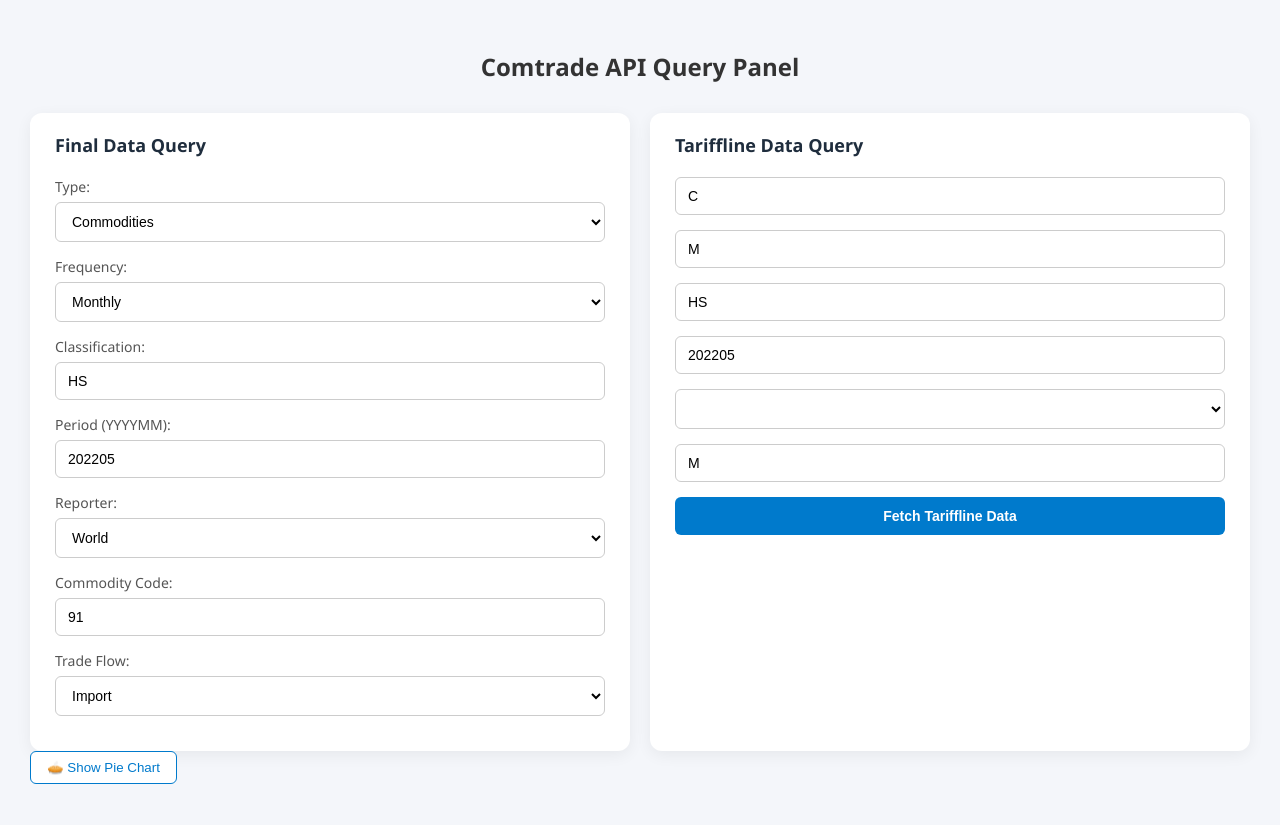
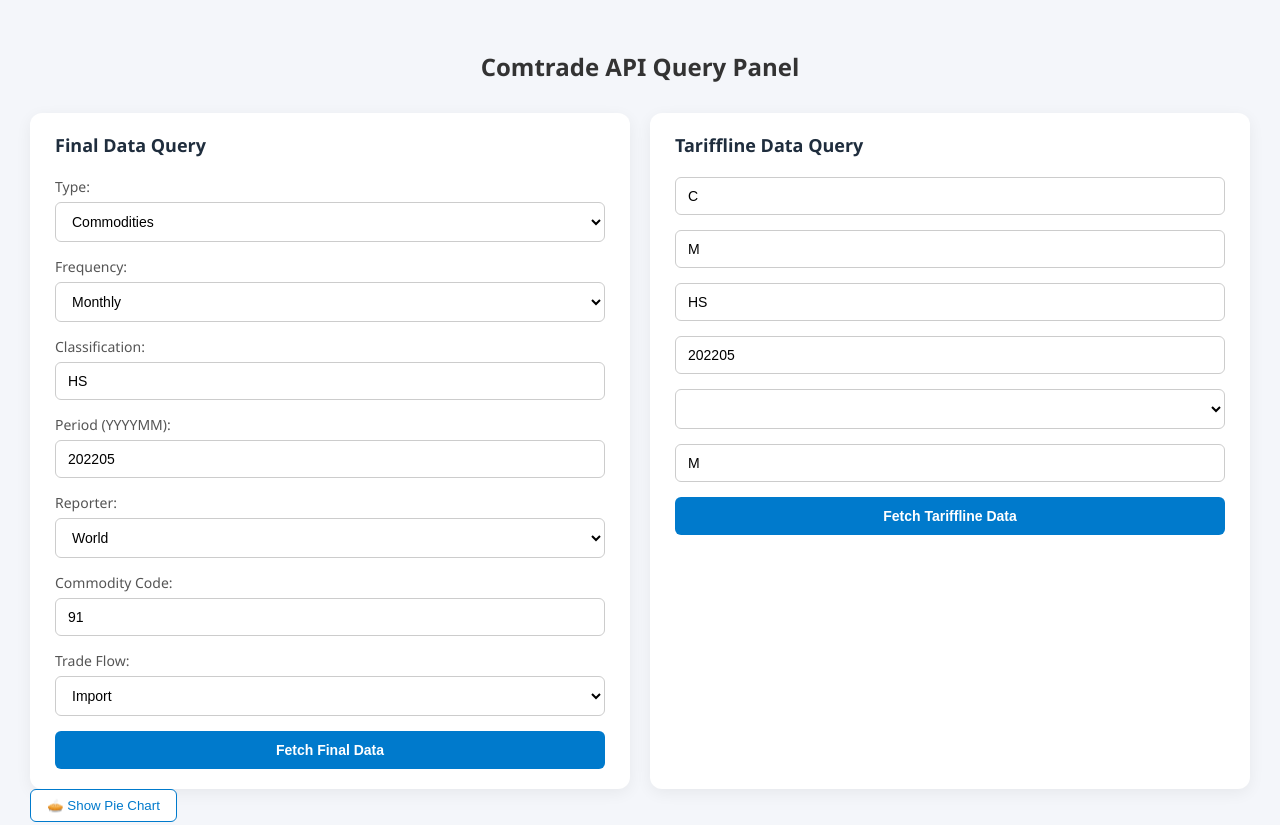
Before and after one commit to eraykpln/ffront-comtrade, a plain HTML site: page index.html in a window 1280 px wide. Shown: the top 825 px of the page. Drawn offline with nearby package versions, Linux system fonts and the light colour scheme.

Commit message:
submit butotn

```diff
--- a/index.html
+++ b/index.html
@@ -49,6 +49,7 @@
                 <option value="M">Import</option>
                 <option value="X">Export</option>
             </select><br>
+            <button type="submit">Fetch Final Data</button>
         </form>
 
         <form id="tariffForm">
```
